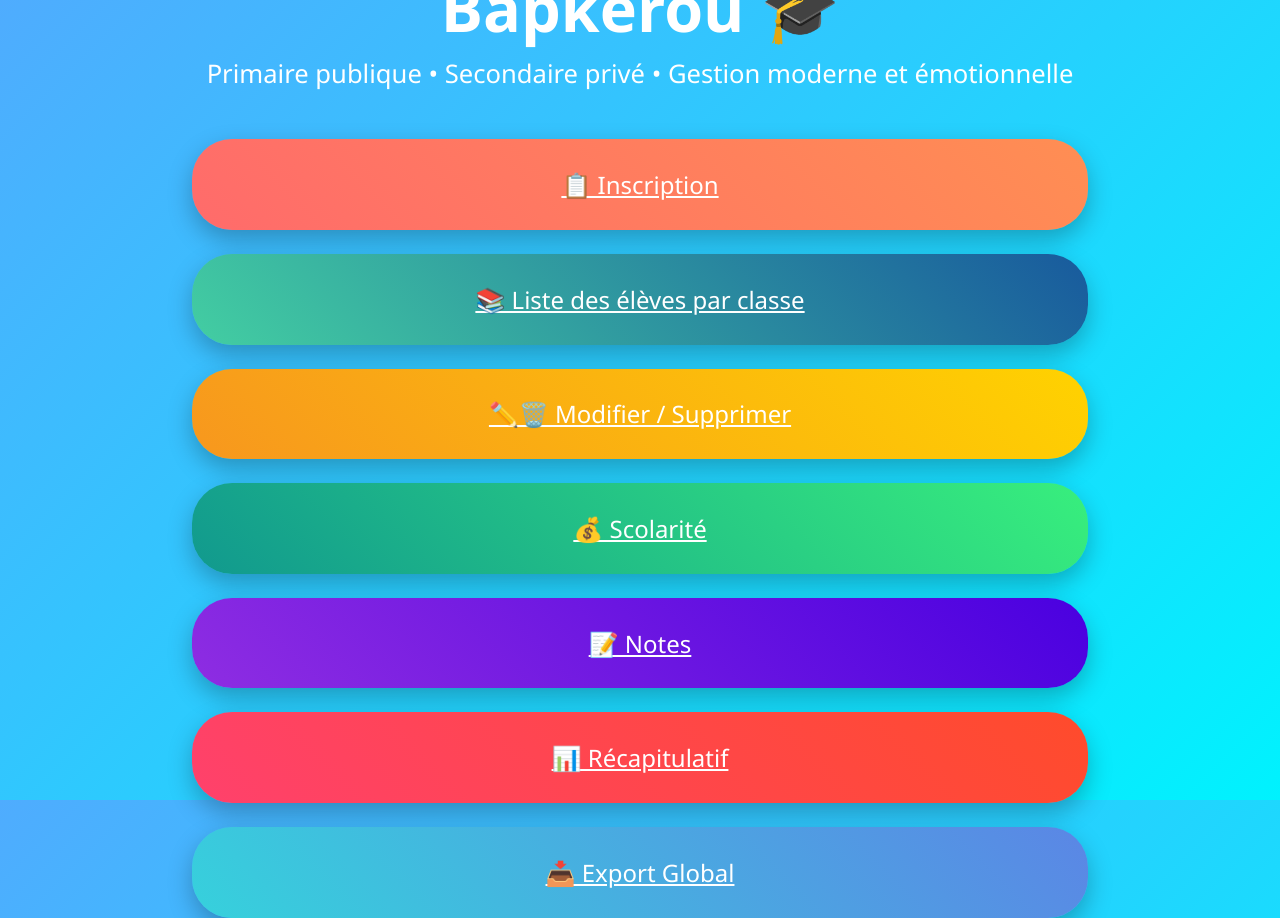
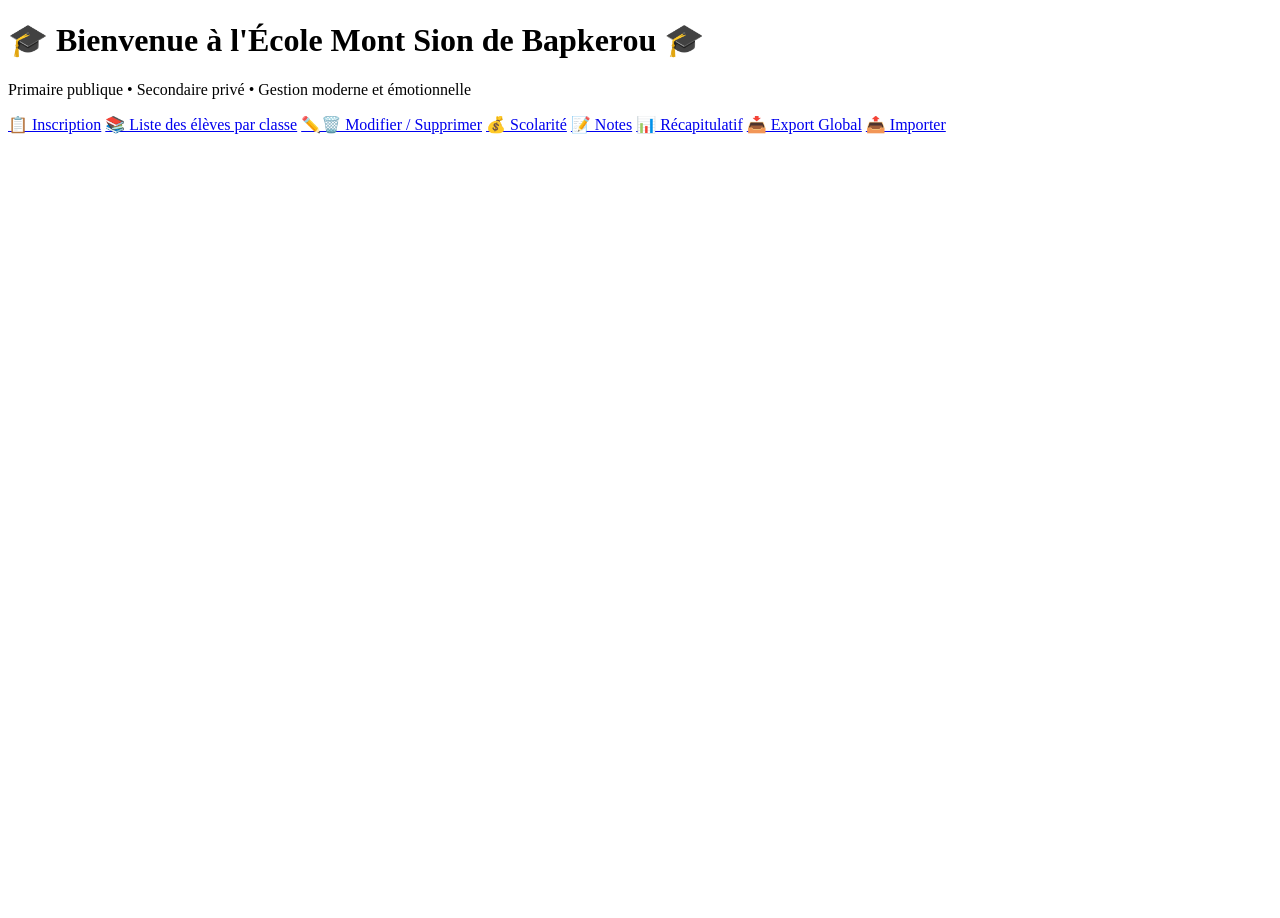
Before and after one commit to appolinair2355/Web, a Flask app: page / in a window 1280 px wide. After the commit the page ends 134 px from the top, so only its background shows below. Run offline with Flask 3, Linux system fonts and the light colour scheme.

Commit message:
Update index.html

```diff
--- a/templates/index.html
+++ b/templates/index.html
@@ -4,21 +4,7 @@
     <meta charset="UTF-8">
     <title>Accueil – Mont Sion de Bapkerou</title>
     <style>
-        *{margin:0;padding:0;box-sizing:border-box;font-family:'Segoe UI',sans-serif;}
-        body{background:linear-gradient(135deg,#4facfe,#00f2fe);color:#fff;display:flex;flex-direction:column;align-items:center;justify-content:center;height:100vh;text-align:center;}
-        .welcome h1{font-size:3.8rem;margin-bottom:.5rem;animation:pop 1.5s infinite alternate;}
-        .welcome p{font-size:1.6rem;margin-bottom:3rem;}
-        @keyframes pop{from{transform:scale(1)}to{transform:scale(1.05)}}
-        .btn-grid{display:flex;flex-direction:column;gap:1.5rem;width:70%;}
-        .btn-large{width:100%;padding:1.8rem;font-size:1.5rem;border:none;border-radius:40px;color:#fff;cursor:pointer;transition:.4s;box-shadow:0 10px 25px rgba(0,0,0,.25);}
-        .btn-1{background:linear-gradient(45deg,#FF6B6B,#FF8E53);}
-        .btn-2{background:linear-gradient(45deg,#43CEA2,#185A9D);}
-        .btn-3{background:linear-gradient(45deg,#F7971E,#FFD200);}
-        .btn-4{background:linear-gradient(45deg,#11998E,#38EF7D);}
-        .btn-5{background:linear-gradient(45deg,#8E2DE2,#4A00E0);}
-        .btn-6{background:linear-gradient(45deg,#FF416C,#FF4B2B);}
-        .btn-7{background:linear-gradient(45deg,#36D1DC,#5B86E5);}
-        .btn-large:hover{transform:translateY(-7px) scale(1.05);}
+        /* ... (styles déjà fournis) */
     </style>
 </head>
 <body>
@@ -35,6 +21,7 @@
         <a href="{{ url_for('notes') }}" class="btn-large btn-5">📝 Notes</a>
         <a href="{{ url_for('recap') }}" class="btn-large btn-6">📊 Récapitulatif</a>
         <a href="{{ url_for('export_excel') }}" class="btn-large btn-7">📥 Export Global</a>
+        <a href="{{ url_for('import_excel') }}" class="btn-large btn-warning">📤 Importer</a>
     </div>
 </body>
 </html>
```
